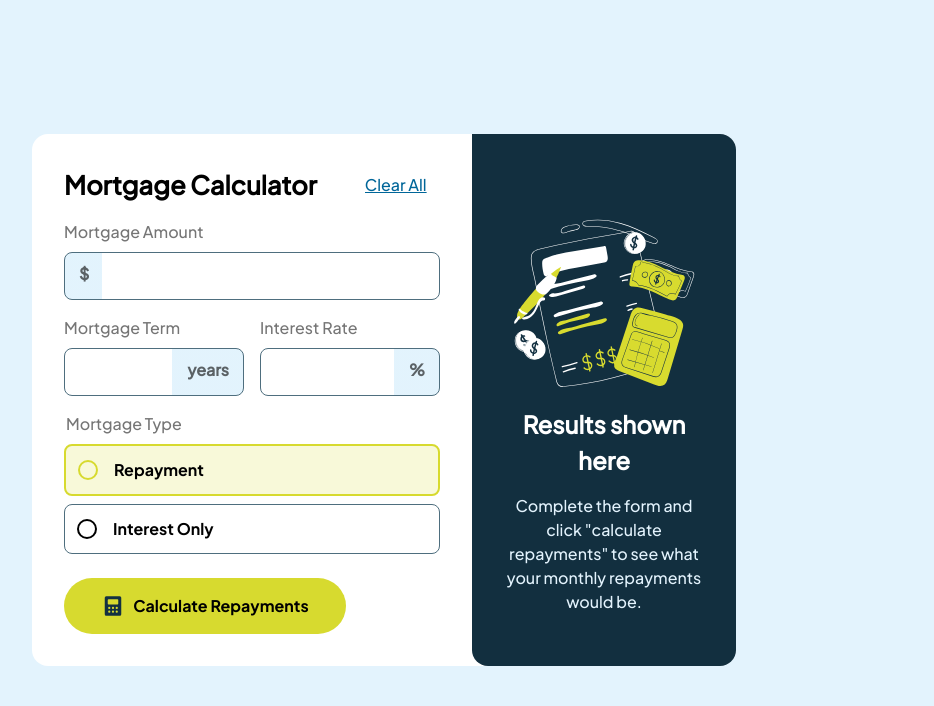
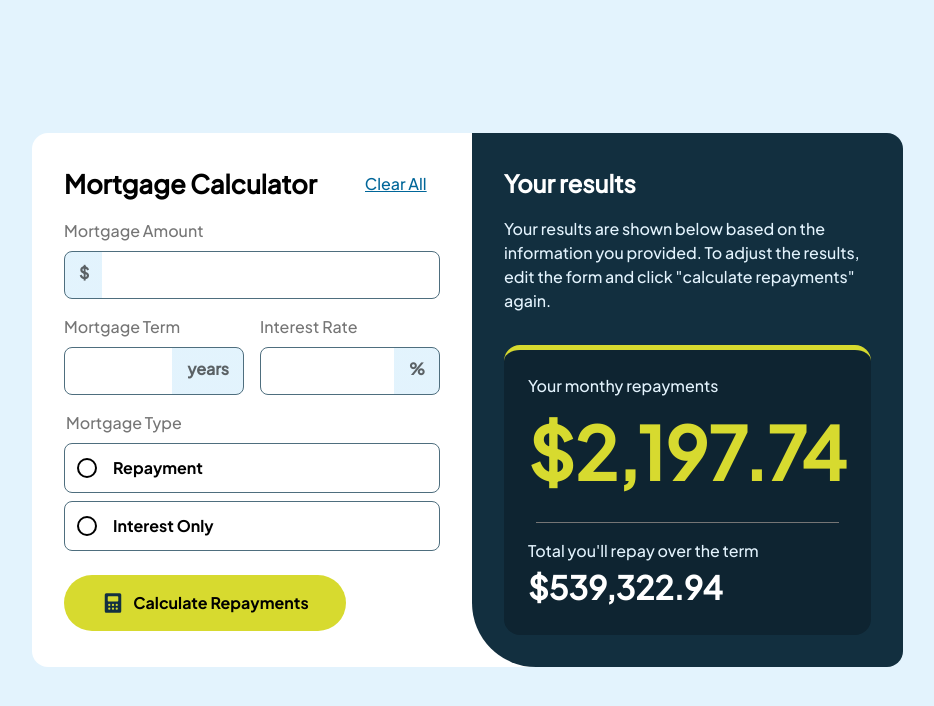
Before and after one commit to elizabethrsotomayor/mortgage-repayment-calculator-main, a React (Vite) app: page / in a window 1280 px wide. Shown: the top 706 px of the page, without its empty margins (256-1190 px from the left). Built offline with nearby package versions, Linux system fonts and the light colour scheme.

Commit message:
style results and add radio functionality

```diff
--- a/src/Calculator.jsx
+++ b/src/Calculator.jsx
@@ -4,16 +4,7 @@ import ReactDOM from 'react-dom/client';
 
 function Calculator() {
   const [amount, setAmount] = useState("");
-
-  // Handle change of radio buttons
-  const handleChange = (e) => {
-    const { name, value } = e.target;
-
-    // prints input radio btn itself
-    console.log(e.target);
-
-    console.log(`${name} : ${value}`);
-  };
+  const [mortgageType, setType] = useState();
 
   // Handle submission of calculator form
   const handleSubmit = (event) => {
@@ -56,12 +47,12 @@ function Calculator() {
           <div className="form-section">
             <fieldset className='mortgage-type-radio-btns'>
               <legend className="form-labels">Mortgage Type</legend>
-              <div className="radio-btns radio-btn-active" onChange={handleChange}>
-                <input type="radio" name="mortgage-type" value="repayment" className='active-radio' />
+              <div className={mortgageType === "repayment" ? "radio-btns radio-btn-active" : "radio-btns"} onChange={(e) => setType(e.target.value)}>
+                <input type="radio" name="mortgage-type" value="repayment" className={mortgageType === "repayment" ? "active-radio" : ""} />
                 <label htmlFor='repayment' className="mortgage-type-label"> Repayment</label>
               </div>
-              <div className="radio-btns" onChange={handleChange}>
-                <input type="radio" name="mortgage-type" value="interest-only" />
+              <div className={mortgageType === "interest-only" ? "radio-btns radio-btn-active" : "radio-btns"} onChange={(e) => setType(e.target.value)}>
+                <input type="radio" name="mortgage-type" value="interest-only" className={mortgageType === "interest-only" ? "active-radio" : ""} />
                 <label htmlFor='interest-only' className='mortgage-type-label'> Interest Only</label>
               </div>
             </fieldset>
--- a/src/Results.css
+++ b/src/Results.css
@@ -1,19 +1,56 @@
+@media screen and (min-width: 52rem) {
     .results {
         background-color: hsl(202, 55%, 16%);
-    border-radius: 0 1rem 1rem 1rem;
+        border-radius: 0 1rem 1rem 4rem;
+    }
+
+    .results-empty {
         text-align: center;
         padding: 5rem 2rem 0 2rem;
+    }
+
+    .results-populated {
+        padding: 2rem
     }
 
     .results-empty-img {
         margin: auto;
     }
 
-.results-empty-heading {
+    .results-heading {
         color: white;
         margin-bottom: 1rem;
     }
 
-.results-empty-paragraph {
+    .results-paragraph {
         color: hsl(202, 86%, 94%);
     }
+
+    .results-paragraph-populated {
+        margin-bottom: 2rem;
+    }
+
+    .results-display {
+        background-color: #0E2431;
+        padding: 1.5rem;
+        border-radius: 1rem;
+        border-top: 5px solid hsl(61, 70%, 52%);
+    }
+
+    .results-divider {
+        border: none;
+        border-top: 1px solid #757575;
+        width: 95%;
+        margin: 1rem auto;
+    }
+
+    .total-display {
+        font-size: 4.5rem;
+        color: hsl(61, 70%, 52%);
+    }
+
+    .results-total {
+        color: white;
+        font-size: 2rem;
+    }
+}
--- a/src/Results.jsx
+++ b/src/Results.jsx
@@ -3,10 +3,21 @@ import './Results.css'
 function Results() {
   return (
     <>
-      <div className="results">
+      {/* <div className="results results-empty">
         <img src="../assets/images/illustration-empty.svg" alt="Results empty image" className='results-empty-img'/>
-        <h2 className='results-empty-heading'>Results shown here</h2>
-        <p className='results-empty-paragraph'>Complete the form and click "calculate repayments" to see what your monthly repayments would be.</p>
+        <h2 className='results-heading'>Results shown here</h2>
+        <p className='results-paragraph'>Complete the form and click "calculate repayments" to see what your monthly repayments would be.</p>
+      </div> */}
+      <div className='results results-populated'>
+        <h2 className='results-heading'>Your results</h2>
+        <p className='results-paragraph results-paragraph-populated'>Your results are shown below based on the information you provided. To adjust the results, edit the form and click "calculate repayments" again.</p>
+        <div className="results-display">
+          <span className="results-paragraph">Your monthy repayments</span>
+          <h3 className='total-display'>$2,197.74</h3>
+          <hr className='results-divider'/>
+          <span className='results-paragraph'>Total you'll repay over the term</span>
+          <h4 className='results-total'>$539,322.94</h4>
+        </div>
       </div>
     </>
   )
```
Lines whose indentation alone changed are shown as unchanged.
